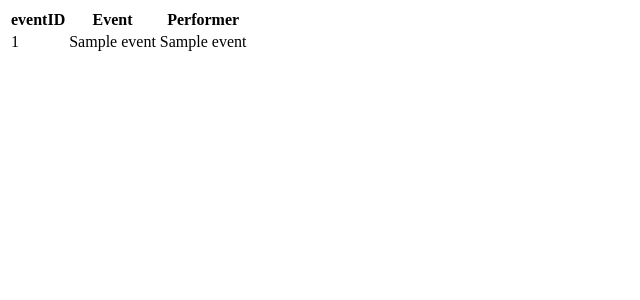
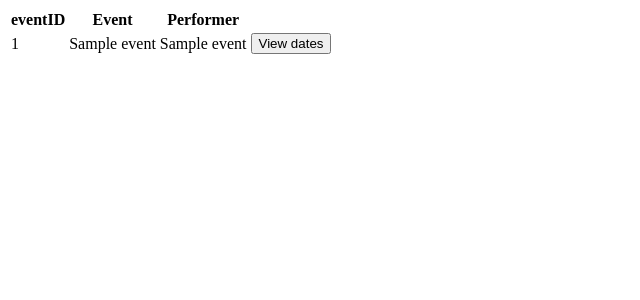
Before and after one commit to William-Eddy/myTickets, a Flask app: template templates/upcomingEvents.html in a window 1280 px wide. Shown: the top 300 px of the page, without its empty margins (0-640 px from the left). Run offline with Flask 2, Linux system fonts and the light colour scheme; the template is opened without the code that fills it: most values are stand-ins (such as "Sample title", 1, 10 or a date in 2020).

Commit message:
Button added to events table

```diff
--- a/templates/upcomingEvents.html
+++ b/templates/upcomingEvents.html
@@ -17,6 +17,7 @@
         <td>{{event[0]}}</td>
         <td>{{event[1]}}</td>
         <td>{{event[2]}}</td>
+        <td><button type="button">View dates</button></td>
       </tr>
       {% endfor %}
     </table>
```
